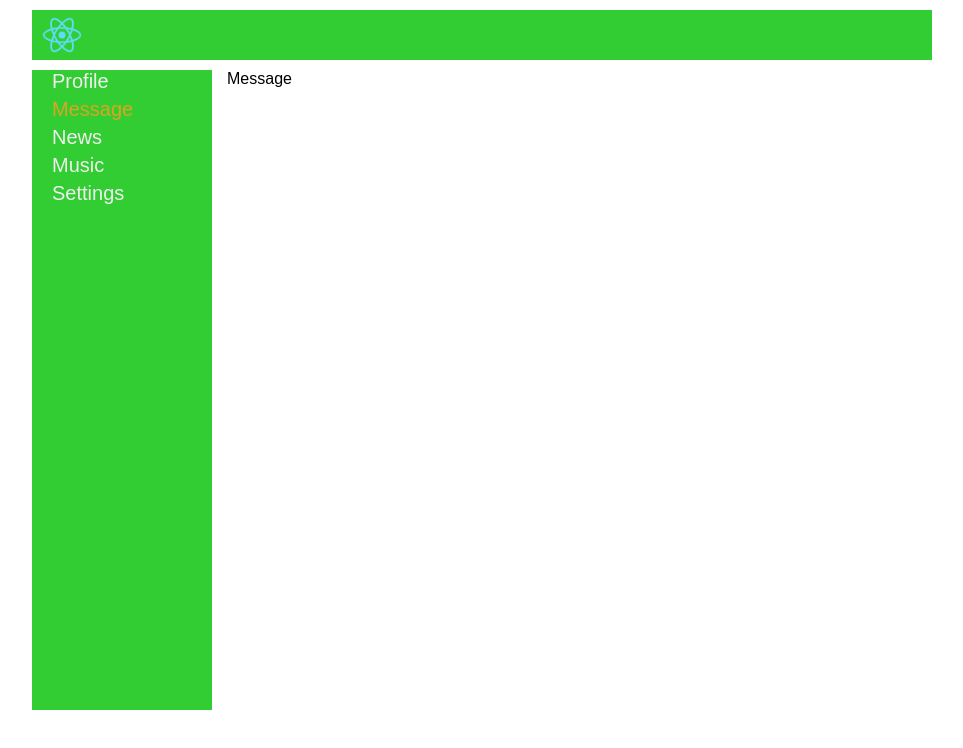
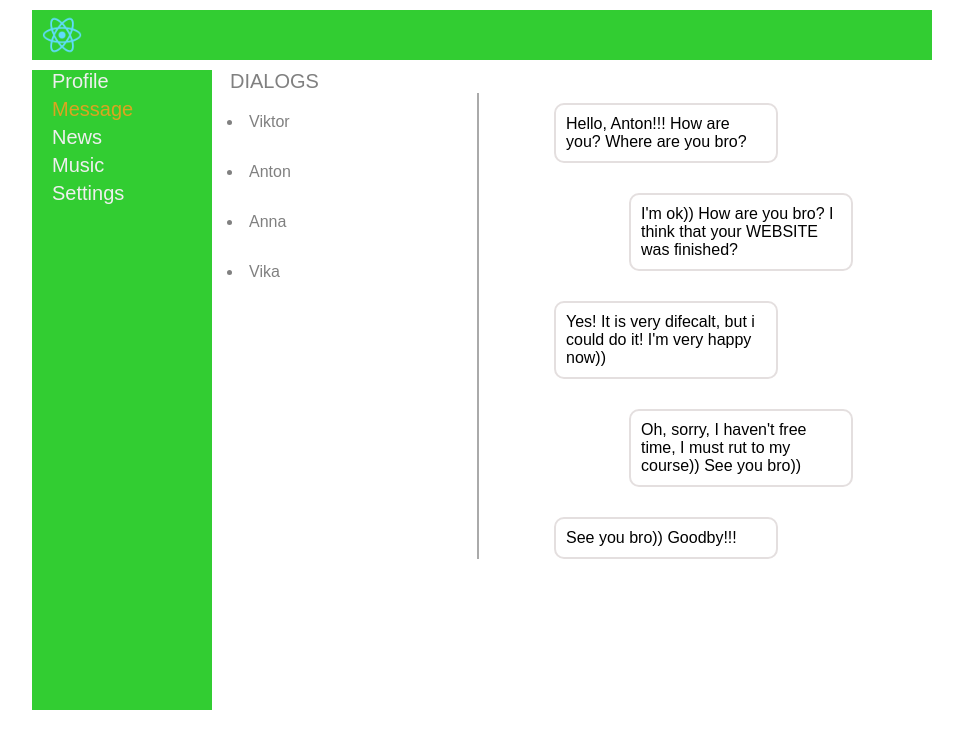
Before and after one commit to swinka-33/react, a React (Create React App) app: page /Message in a window 1280 px wide. Shown: the top 748 px of the page, without its empty margins (158-1121 px from the left). Built offline with nearby package versions, Linux system fonts and the light colour scheme.

Commit message:
Messages files

```diff
--- a/src/Components/Message/Message.jsx
+++ b/src/Components/Message/Message.jsx
@@ -4,7 +4,48 @@ import MessageStyle from './Message.module.css';
 const Message = (props) => {
     return (<div className={MessageStyle.MessageMainDiv}>
 
-        Message
+        <div className={MessageStyle.span}>
+            DIALOGS
+        </div>
+        <div className={MessageStyle.friends}>
+            <div className={MessageStyle.bottom} /*activeClassName={MessageStyle.size}*/>
+                <li>
+                    Viktor
+                </li>
+            </div>
+            <div className={MessageStyle.dialog} /*activeClassName={MessageStyle.size}*/>
+                <li>
+                    Anton
+                </li>
+            </div>
+            <div className={MessageStyle.dialog} /*activeClassName={MessageStyle.size}*/>
+                <li>
+                    Anna
+                </li>
+            </div>
+            <div className={MessageStyle.dialog} /*activeClassName={MessageStyle.size}*/>
+                <li>
+                    Vika
+                </li>
+            </div>
+        </div>
+        <div className={MessageStyle.messages}>
+            <div className={MessageStyle.userMessageLeft + ' ' + MessageStyle.first}>
+                Hello, Anton!!! How are you? Where are you bro?
+            </div>
+            <div className={MessageStyle.userMessageRight}>
+                I'm ok)) How are you bro? I think that your WEBSITE was finished?
+            </div>
+            <div className={MessageStyle.userMessageLeft}>
+                Yes! It is very difecalt, but i could do it! I'm very happy now))
+            </div>
+            <div className={MessageStyle.userMessageRight}>
+                Oh, sorry, I haven't free time, I must rut to my course)) See you bro))
+            </div>
+            <div className={MessageStyle.userMessageLeft}>
+                See you bro)) Goodby!!!
+            </div>
+        </div>
 
     </div>);
 };
--- a/src/Components/Message/Message.module.css
+++ b/src/Components/Message/Message.module.css
@@ -3,3 +3,61 @@
     margin-top: 10px;
     width: 705px;
 }
+
+.friends {
+    width: 250px;
+    float: left;
+}
+
+.messages {
+    width: 350px;
+    float: left;
+    padding-left: 75px;
+    border-left: 2.5px solid #aaaaaa;
+}
+
+.span {
+    font-size: 20px;
+    color: grey;
+    margin-left: 3px;
+}
+
+.dialog {
+    width: 250px;
+    font-size: 16px;
+    color: grey;
+    height: 50px;
+}
+
+.bottom {
+    margin-top: 20px;
+    width: 250px;
+    font-size: 16px;
+    color: grey;
+    height: 50px;
+}
+
+/* .size {
+    font-size: 18px;
+} */
+
+.userMessageLeft {
+    width: 200px;
+    border-radius: 10px;
+    padding: 10px;
+    border: 2px solid #e4dfdf;
+    margin-top: 30px;
+}
+
+.userMessageRight {
+    width: 200px;
+    border-radius: 10px;
+    padding: 10px;
+    border: 2px solid #e4dfdf;
+    margin-top: 30px;
+    margin-left: 75px;
+}
+
+.first {
+    margin-top: 10px;
+}
```
